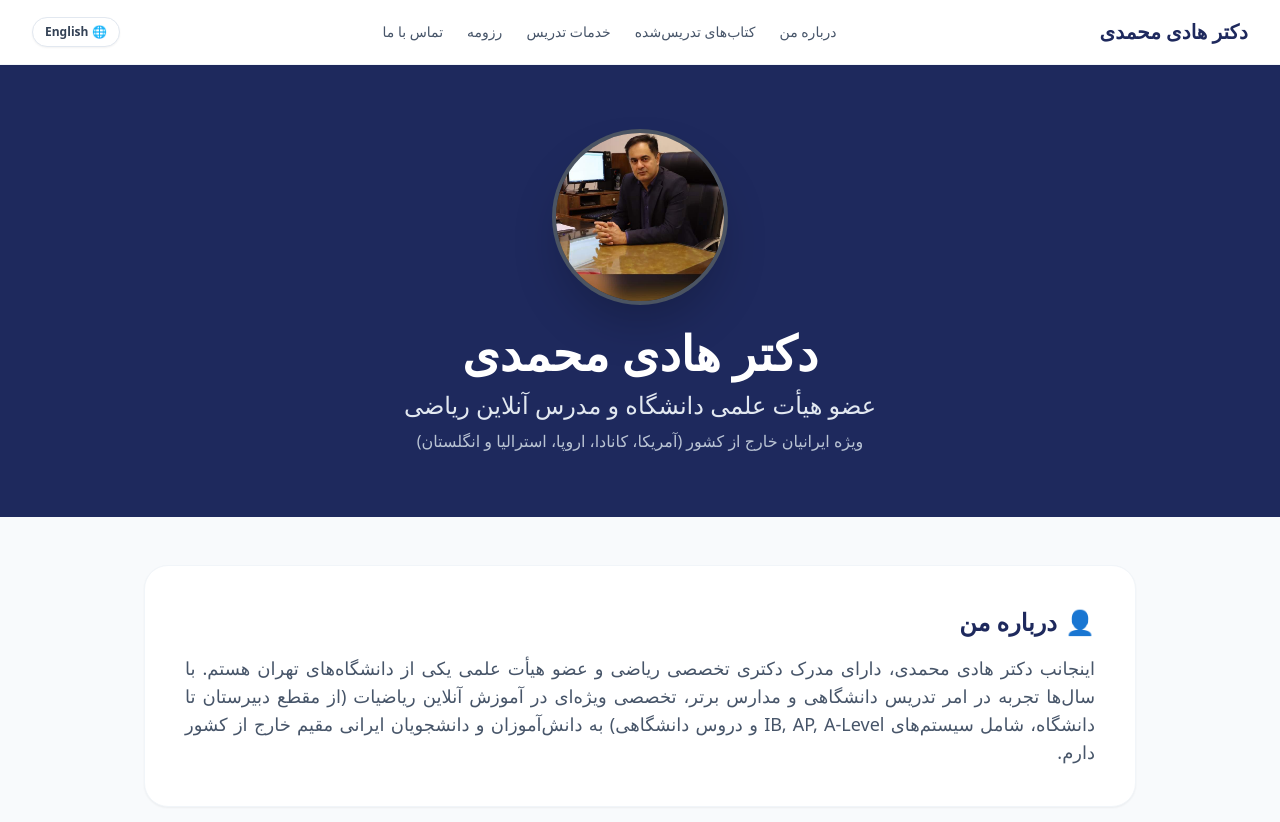
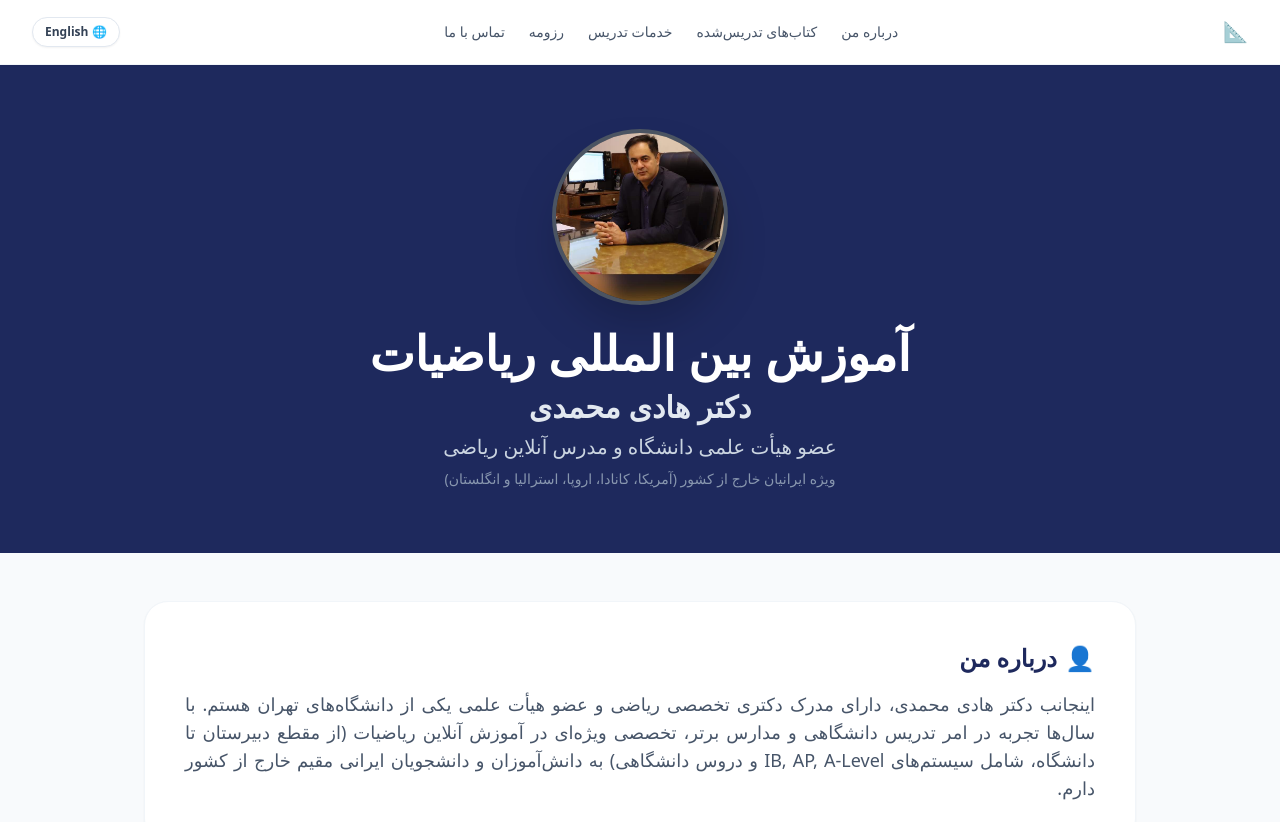
Before and after one commit to Hmohammadiz633/International-Mathematics-Site, a Next.js app: page / in a window 1280 px wide. Shown: the top 822 px of the page. Built offline with nearby package versions, Linux system fonts and the light colour scheme.

Commit message:
Update page.js

```diff
--- a/app/page.js
+++ b/app/page.js
@@ -52,10 +52,10 @@ export default function Home() {
       {/* منوی بالای سایت (Header) */}
       <header className="bg-white border-b border-slate-100 sticky top-0 z-50 shadow-sm">
         <div className="max-w-7xl mx-auto px-4 sm:px-6 lg:px-8 h-16 flex items-center justify-between">
+
+          {/* سمت راست منو (بدون اسم) */}
           <div className="flex items-center gap-2">
-            <span className="font-bold text-xl text-[#1e295d]">
-              {lang === 'fa' ? 'دکتر هادی محمدی' : 'Dr. Hadi Mohammadi'}
-            </span>
+            <span className="text-xl">📐</span>
           </div>
 
           <nav className="hidden md:flex items-center gap-6 text-sm font-medium text-slate-600">
@@ -90,7 +90,7 @@ export default function Home() {
       <section className="bg-[#1e295d] text-white py-16 px-4 text-center">
         <div className="max-w-3xl mx-auto flex flex-col items-center">
 
-          {/* عکس پرتره دکتر هادی محمدی - آدرس‌دهی مستقیم از پوشه public */}
+          {/* عکس پرتره دکتر هادی محمدی */}
           <div className="w-36 h-36 md:w-44 md:h-44 rounded-full overflow-hidden border-4 border-white/20 shadow-2xl mb-6 bg-slate-800 flex items-center justify-center">
             <img
               src="/profile.jpg"
@@ -99,13 +99,20 @@ export default function Home() {
             />
           </div>
 
+          {/* متن اصلی با فونت بزرگ‌تر */}
           <h1 className="text-3xl md:text-5xl font-extrabold mb-3">
+            {lang === 'fa' ? 'آموزش بین المللی ریاضیات' : 'International Mathematics Education'}
+          </h1>
+
+          {/* زیرعنوان (اسم) با فونت کوچک‌تر */}
+          <h2 className="text-xl md:text-3xl font-semibold text-slate-200 mb-2">
             {lang === 'fa' ? 'دکتر هادی محمدی' : 'Dr. Hadi Mohammadi'}
-          </h1>
-          <p className="text-lg md:text-2xl text-slate-200 font-medium mb-2">
+          </h2>
+
+          <p className="text-base md:text-xl text-slate-300 font-medium mb-2">
             {lang === 'fa' ? 'عضو هیأت علمی دانشگاه و مدرس آنلاین ریاضی' : 'University Faculty Member & Online Math Tutor'}
           </p>
-          <p className="text-sm md:text-base text-slate-300 opacity-90">
+          <p className="text-xs md:text-sm text-slate-400 opacity-90">
             {lang === 'fa' ? 'ویژه ایرانیان خارج از کشور (آمریکا، کانادا، اروپا، استرالیا و انگلستان)' : 'Specialized for International Students (USA, Canada, Europe, Australia, UK)'}
           </p>
 
```
